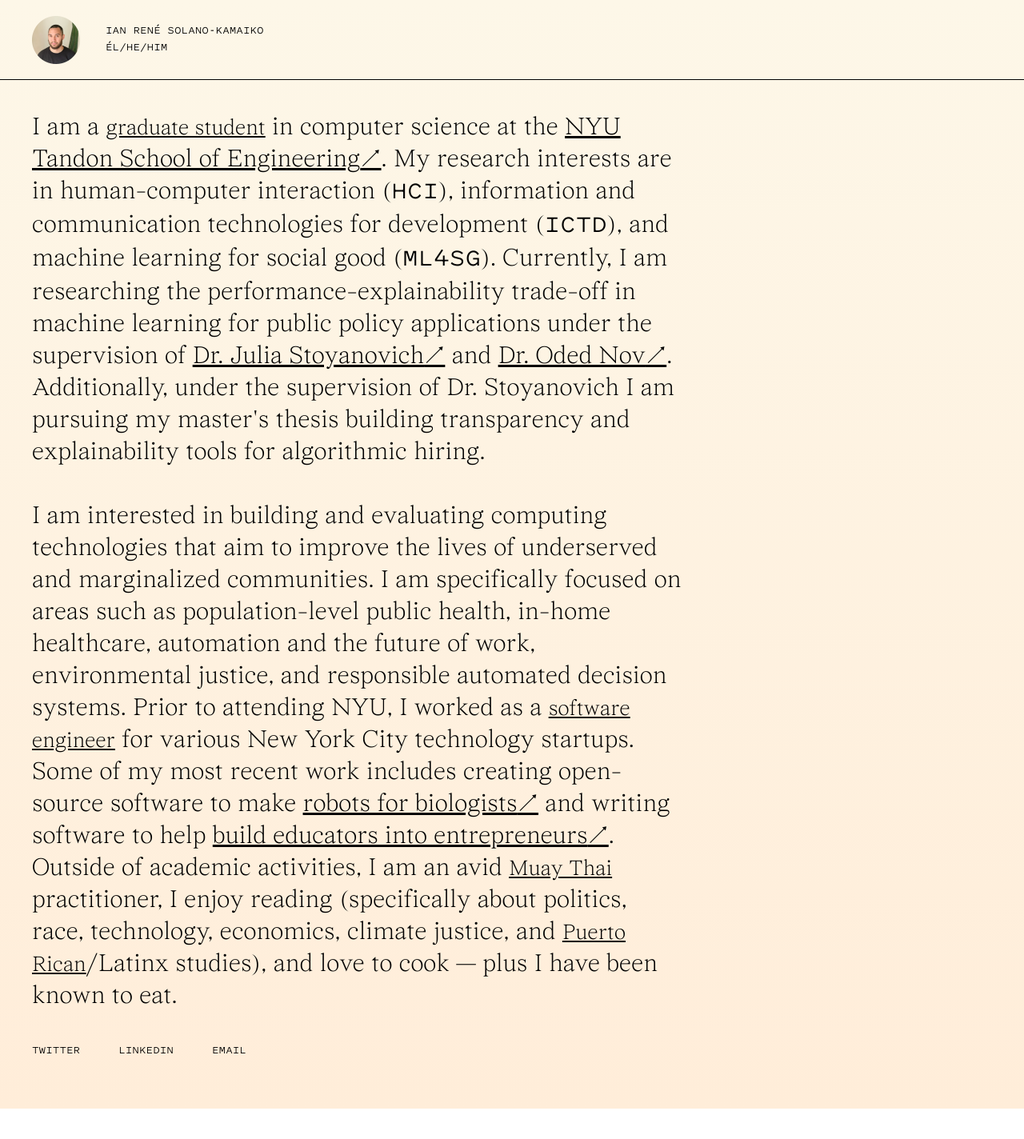
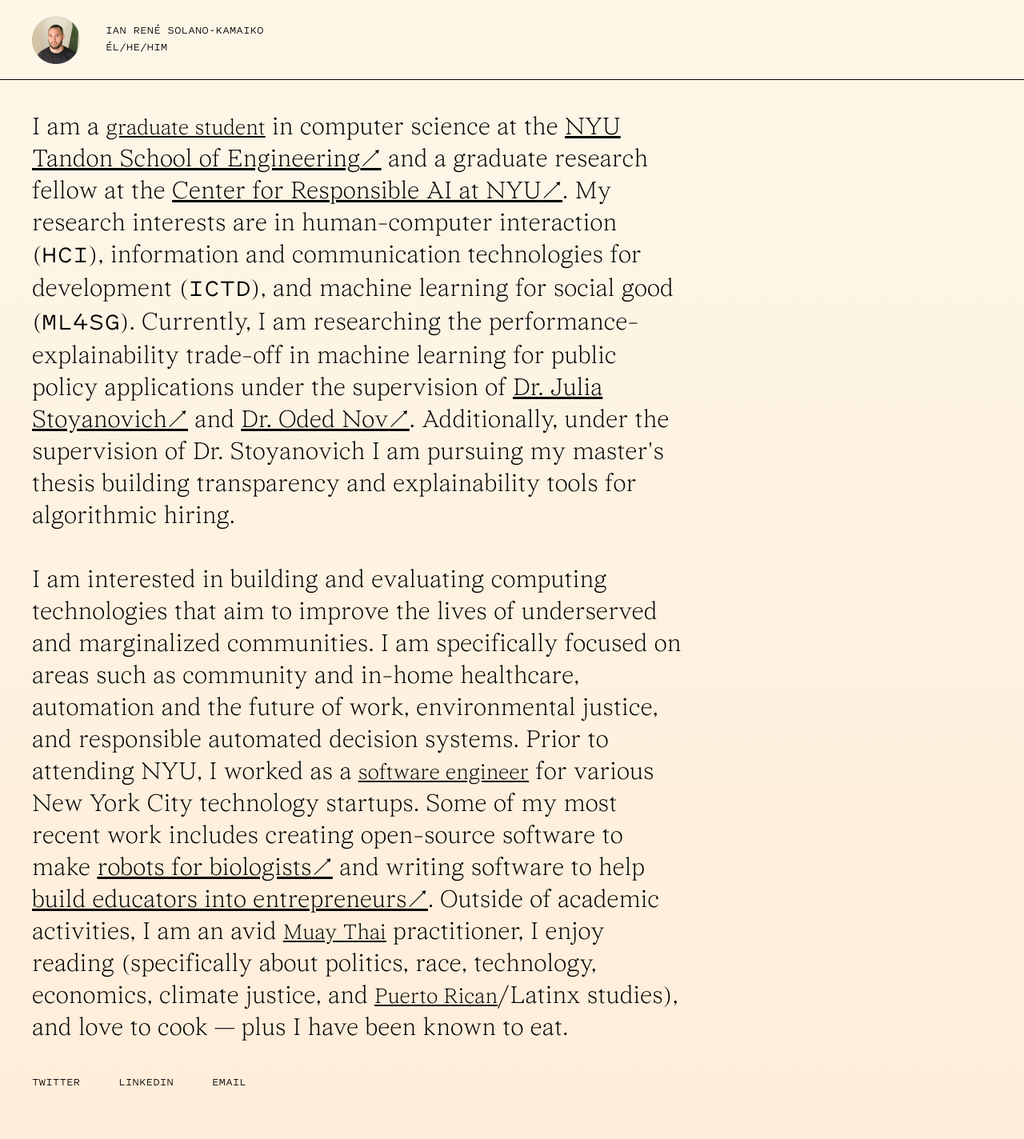
Before and after one commit to iansolano/iansolano.com, a Next.js app: page / in a window 1280 px wide. Shown: the whole page at 80% size. Before the commit the page ends 1386 px from the top, so only its background shows below. Built offline with nearby package versions, Linux system fonts and the light colour scheme.

Commit message:
updating copy

```diff
--- a/components/home.tsx
+++ b/components/home.tsx
@@ -20,6 +20,12 @@ const Home = () => (
         href="https://engineering.nyu.edu/"
         target="_blank"
         copy="NYU Tandon School of Engineering"
+      />{' '}
+      and a graduate research fellow at the{' '}
+      <Link
+        href="https://airesponsibly.net/"
+        target="_blank"
+        copy="Center for Responsible AI at NYU"
       />
       . My research interests are in human-computer interaction (<Alt>HCI</Alt>
       ), information and communication technologies for development (
@@ -44,10 +50,9 @@ const Home = () => (
     <Copy>
       I am interested in building and evaluating computing technologies that aim
       to improve the lives of underserved and marginalized communities. I am
-      specifically focused on areas such as population-level public health,
-      in-home healthcare, automation and the future of work, environmental
-      justice, and responsible automated decision systems. Prior to attending
-      NYU, I worked as a{' '}
+      specifically focused on areas such as community and in-home healthcare,
+      automation and the future of work, environmental justice, and responsible
+      automated decision systems. Prior to attending NYU, I worked as a{' '}
       <HoverCopy
         copy="software engineer"
         src="/assets/software-engineer.gif"
```
